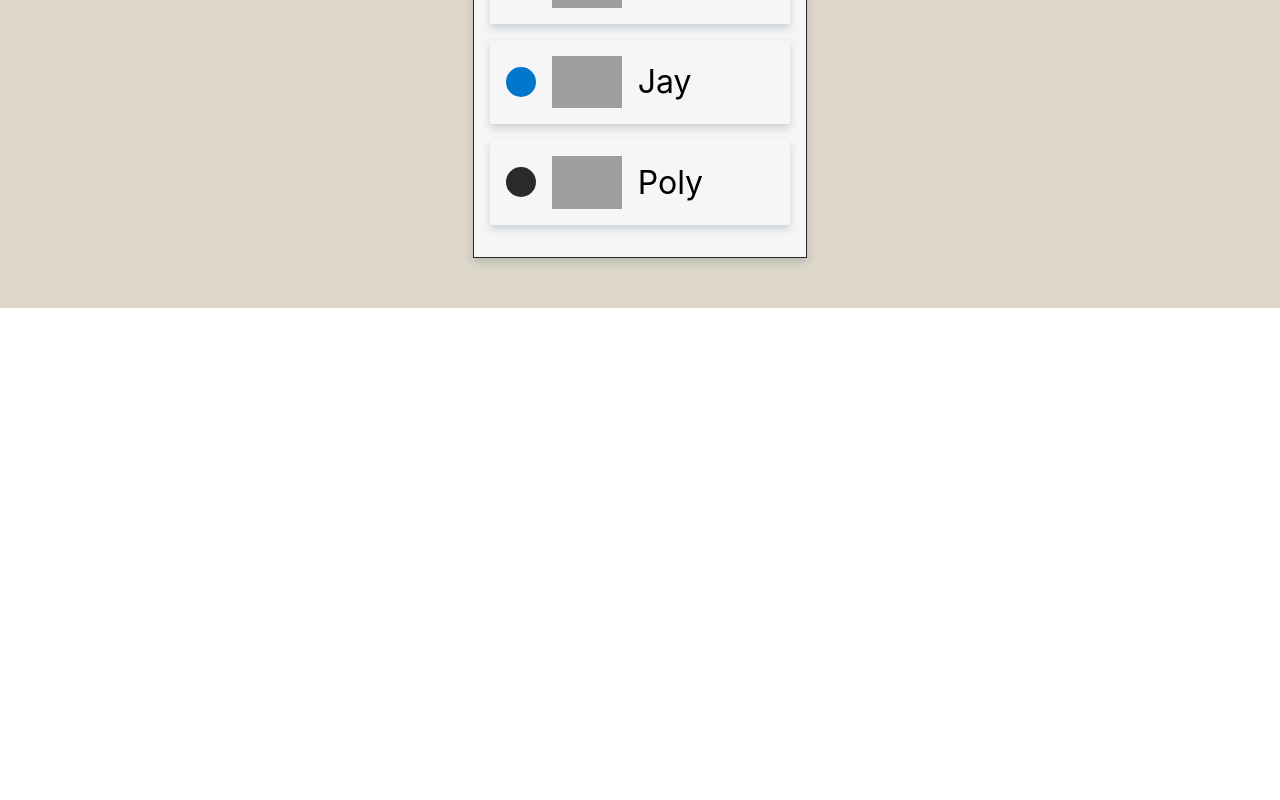
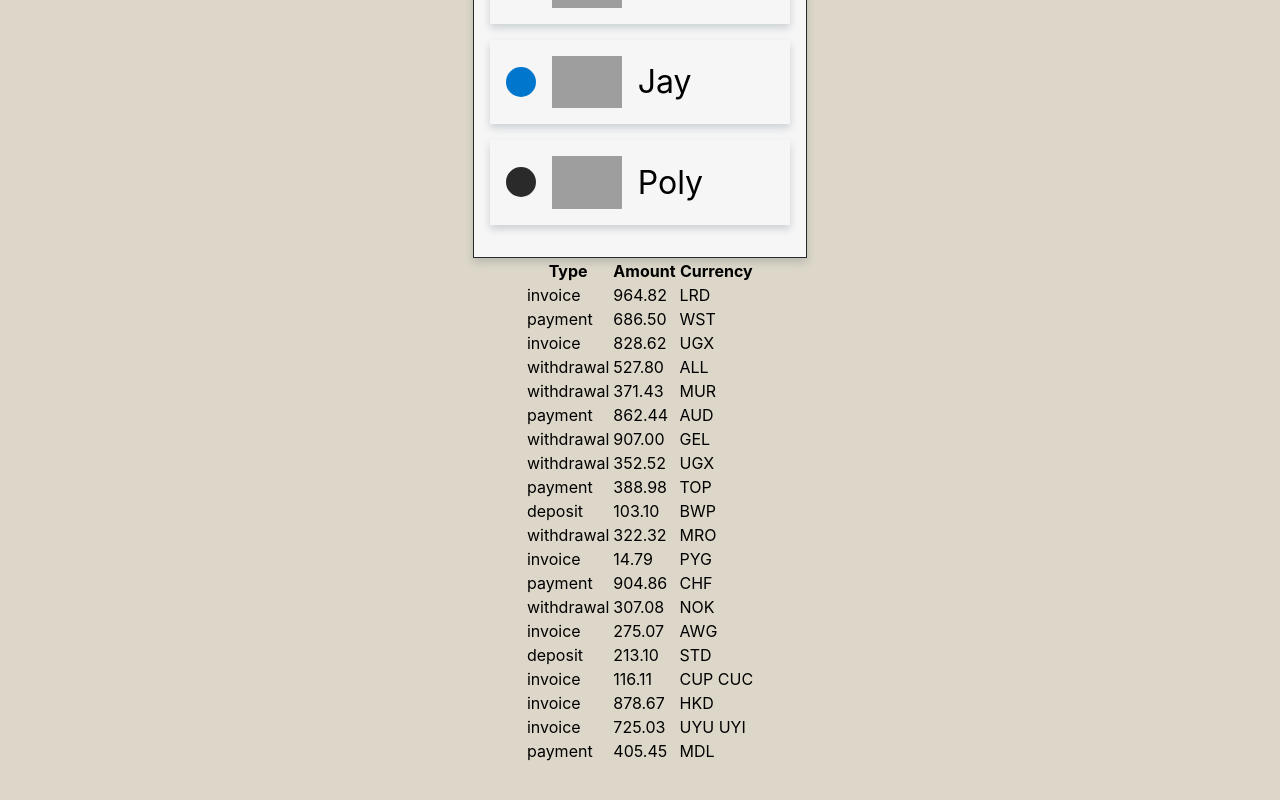
Before and after one commit to MaksimLisovoi/react-practice, a React (Create React App) app: page / in a window 1280 px wide. Shown: the part 1052-1852 px from the top of the page. Before the commit the page ends 1360 px from the top, so only its background shows below. Built offline with nearby package versions, Linux system fonts and the light colour scheme; grey boxes are pictures that could not be loaded.

Commit message:
added transaction history component with html

```diff
--- a/src/components/App/App.jsx
+++ b/src/components/App/App.jsx
@@ -2,9 +2,11 @@ import { Container } from './App.styled';
 import { Profile } from '../Profile/Profile';
 import { Statistics } from 'components/Statistics/Statistics';
 import { FriendList } from '../FriendList/FriendList';
+import { TransactionHistory } from '../TransactionHistory/TransactionHistory';
 import user from '../../db/user.json';
 import data from '../../db/data.json';
 import friends from '../../db/friends';
+import transactions from '../../db/transactions.json';
 import { ThemeProvider } from '@emotion/react';
 import { theme } from '../../constants/theme';
 
@@ -21,6 +23,7 @@ export const App = () => {
         />
         <Statistics title="UPLOAD STATS" stats={data} />
         <FriendList friends={friends} />
+        <TransactionHistory transactions={transactions}></TransactionHistory>
       </Container>
     </ThemeProvider>
   );
--- /dev/null
+++ b/src/components/TransactionHistory/TransactionHistory.jsx
@@ -0,0 +1,40 @@
+import PropTypes from 'prop-types';
+import { Box } from '../Box';
+import { Head, Row, Heading, Data, Body } from './TransactionHistory.styled';
+
+export const TransactionHistory = ({ transactions }) => {
+  return (
+    <Box as="table">
+      <Head>
+        <Row>
+          <Heading>Type</Heading>
+          <Heading>Amount</Heading>
+          <Heading>Currency</Heading>
+        </Row>
+      </Head>
+
+      <Body>
+        {transactions.map(({ id, type, amount, currency }) => {
+          return (
+            <Row key={id}>
+              <Data>{type}</Data>
+              <Data>{amount}</Data>
+              <Data>{currency}</Data>
+            </Row>
+          );
+        })}
+      </Body>
+    </Box>
+  );
+};
+
+TransactionHistory.propTypes = {
+  transactions: PropTypes.arrayOf(
+    PropTypes.shape({
+      id: PropTypes.string.isRequired,
+      type: PropTypes.string.isRequired,
+      amount: PropTypes.string.isRequired,
+      currency: PropTypes.string.isRequired,
+    }),
+  ),
+};
--- /dev/null
+++ b/src/components/TransactionHistory/TransactionHistory.styled.jsx
@@ -0,0 +1,11 @@
+import styled from '@emotion/styled';
+
+export const Head = styled.thead``;
+
+export const Row = styled.tr``;
+
+export const Heading = styled.th``;
+
+export const Data = styled.td``;
+
+export const Body = styled.tbody``;
--- /dev/null
+++ b/src/db/transactions.json
@@ -0,0 +1,122 @@
+[
+  {
+    "id": "1e0700a2-5183-4291-85cc-2065a036a683",
+    "type": "invoice",
+    "amount": "964.82",
+    "currency": "LRD"
+  },
+  {
+    "id": "a30f821b-4d25-4ff0-abdd-e340b3f0dd2b",
+    "type": "payment",
+    "amount": "686.50",
+    "currency": "WST"
+  },
+  {
+    "id": "44dca67a-8e5a-4798-bf8e-b15efd4e1abd",
+    "type": "invoice",
+    "amount": "828.62",
+    "currency": "UGX"
+  },
+  {
+    "id": "ea8ed3dc-2b68-4a53-905a-53ecb0adef33",
+    "type": "withdrawal",
+    "amount": "527.80",
+    "currency": "ALL"
+  },
+  {
+    "id": "ea76146a-0b00-4b80-bc02-a8c822176712",
+    "type": "withdrawal",
+    "amount": "371.43",
+    "currency": "MUR"
+  },
+  {
+    "id": "63ca02f9-d637-46b5-9237-f3b24425e029",
+    "type": "payment",
+    "amount": "862.44",
+    "currency": "AUD"
+  },
+  {
+    "id": "ed0263e8-59a5-4bf1-87e0-2bb88e53dc34",
+    "type": "withdrawal",
+    "amount": "907.00",
+    "currency": "GEL"
+  },
+  {
+    "id": "6013bad0-750c-4691-8bc2-d8f2b43969c4",
+    "type": "withdrawal",
+    "amount": "352.52",
+    "currency": "UGX"
+  },
+  {
+    "id": "252c7be4-8b06-4fa7-8d42-61fb835b70d5",
+    "type": "payment",
+    "amount": "388.98",
+    "currency": "TOP"
+  },
+  {
+    "id": "4eaab41b-b967-40ac-82ed-85fc66f646f1",
+    "type": "deposit",
+    "amount": "103.10",
+    "currency": "BWP"
+  },
+  {
+    "id": "9648a350-8469-42d5-8bf3-18090de5fe67",
+    "type": "withdrawal",
+    "amount": "322.32",
+    "currency": "MRO"
+  },
+  {
+    "id": "9c5c25fb-1a95-4b2f-8d1f-4c4426d677cc",
+    "type": "invoice",
+    "amount": "14.79",
+    "currency": "PYG"
+  },
+  {
+    "id": "43ef232c-80e9-4d6f-b48a-b22405620de3",
+    "type": "payment",
+    "amount": "904.86",
+    "currency": "CHF"
+  },
+  {
+    "id": "5161682e-e620-4019-ab0a-24ceb10fbd20",
+    "type": "withdrawal",
+    "amount": "307.08",
+    "currency": "NOK"
+  },
+  {
+    "id": "7b119d71-42e6-4c42-a141-6818b07bb9ff",
+    "type": "invoice",
+    "amount": "275.07",
+    "currency": "AWG"
+  },
+  {
+    "id": "a4f65722-65c4-4c28-b1f4-b8ed988bb205",
+    "type": "deposit",
+    "amount": "213.10",
+    "currency": "STD"
+  },
+  {
+    "id": "c6e5784b-0ca3-48d6-86e5-b5128af5a523",
+    "type": "invoice",
+    "amount": "116.11",
+    "currency": "CUP CUC"
+  },
+  {
+    "id": "c9ebed6a-3a02-4b49-ac0d-0534b51f2bfd",
+    "type": "invoice",
+    "amount": "878.67",
+    "currency": "HKD"
+  },
+  {
+    "id": "a4a98b0e-b22c-438b-9f83-de2df52110c8",
+    "type": "invoice",
+    "amount": "725.03",
+    "currency": "UYU UYI"
+  },
+  {
+    "id": "b39bfa7a-0166-4c47-94d6-87d20590f746",
+    "type": "payment",
+    "amount": "405.45",
+    "currency": "MDL"
+  }
+]
```
